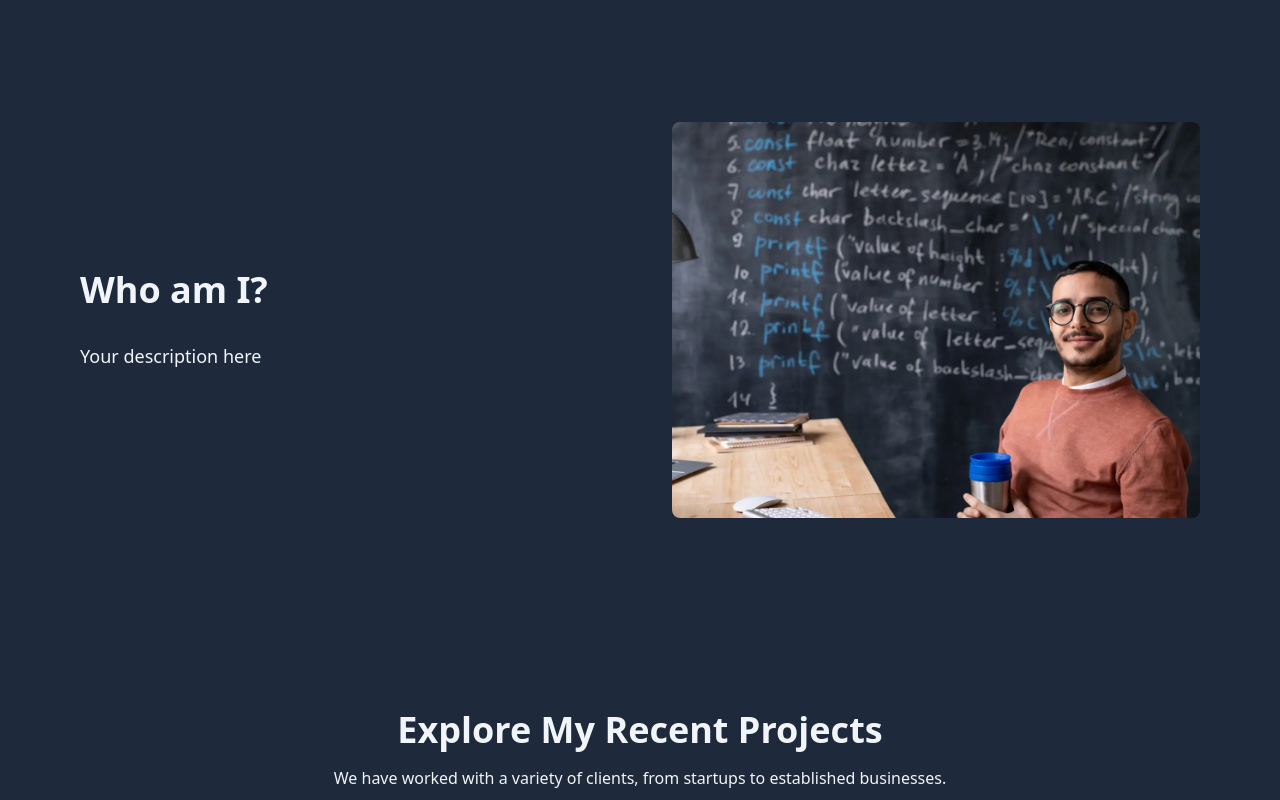
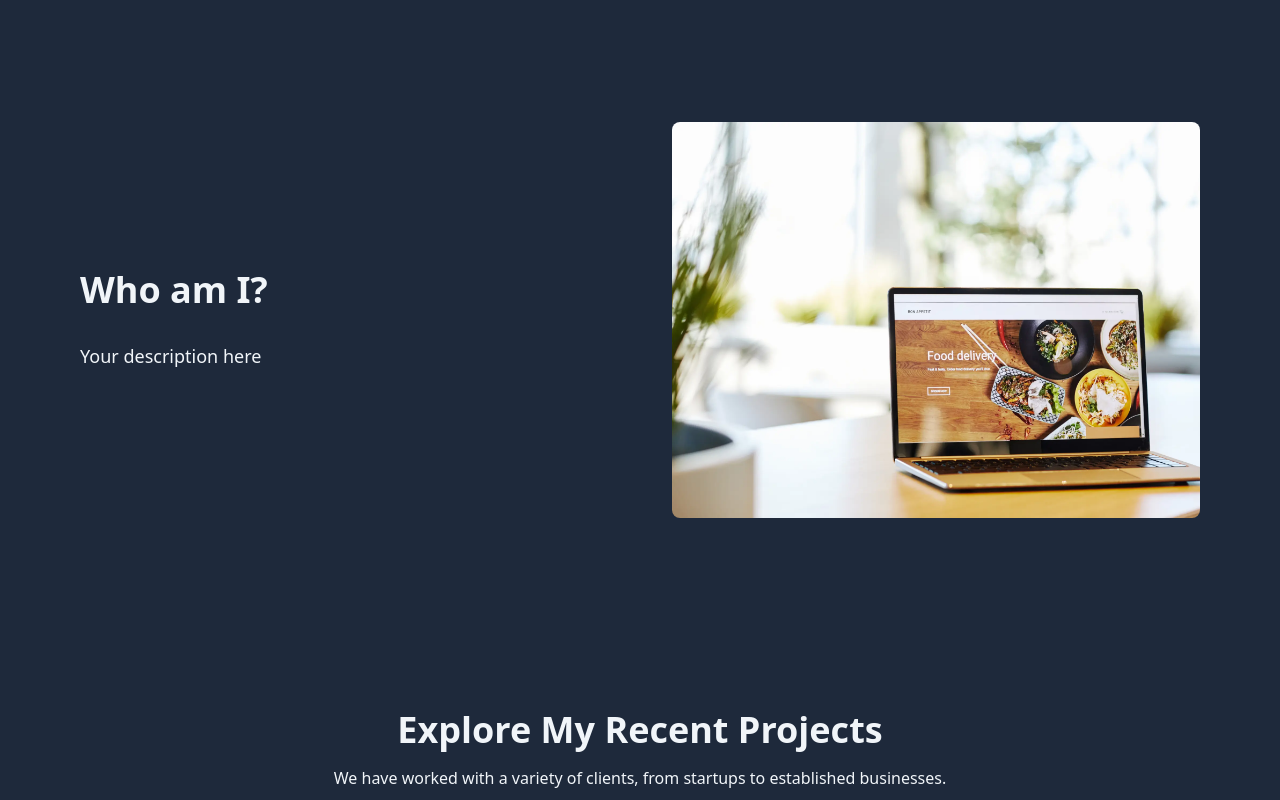
Before and after one commit to DomiDex/commit, a React (Vite) app: page / in a window 1280 px wide. Shown: the part 820-1620 px from the top of the page. Built offline with nearby package versions, Linux system fonts and the light colour scheme.

Commit message:
about image change

```diff
--- a/src/Pages/Home.jsx
+++ b/src/Pages/Home.jsx
@@ -55,7 +55,7 @@ export default function Home() {
       <SideSection
         title='Who am I?'
         description='Your description here'
-        image={imageAbout}
+        image={projectOneImg}
         imageAlt='home about image'
         titleAs='h1'
       />
```
